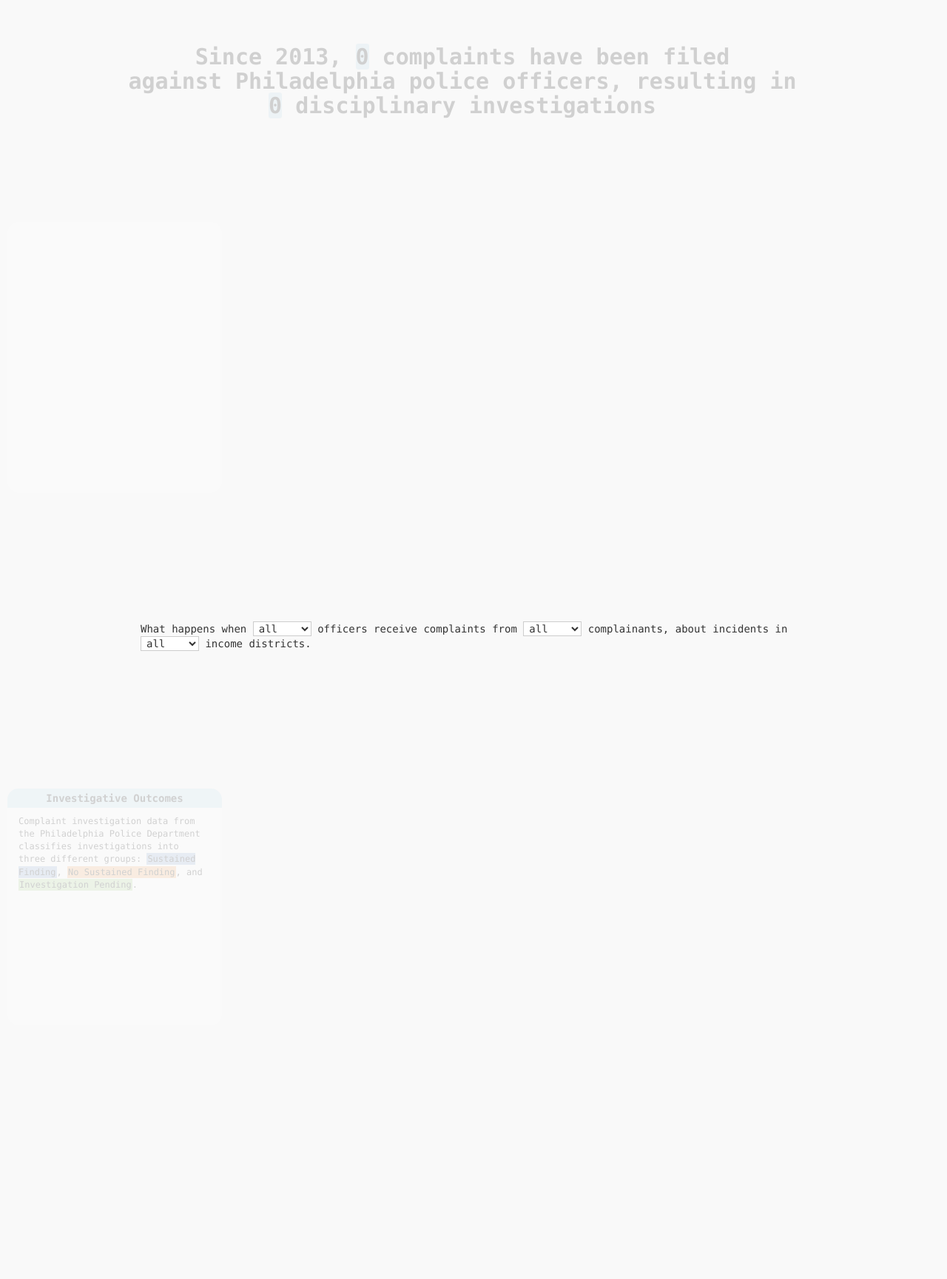
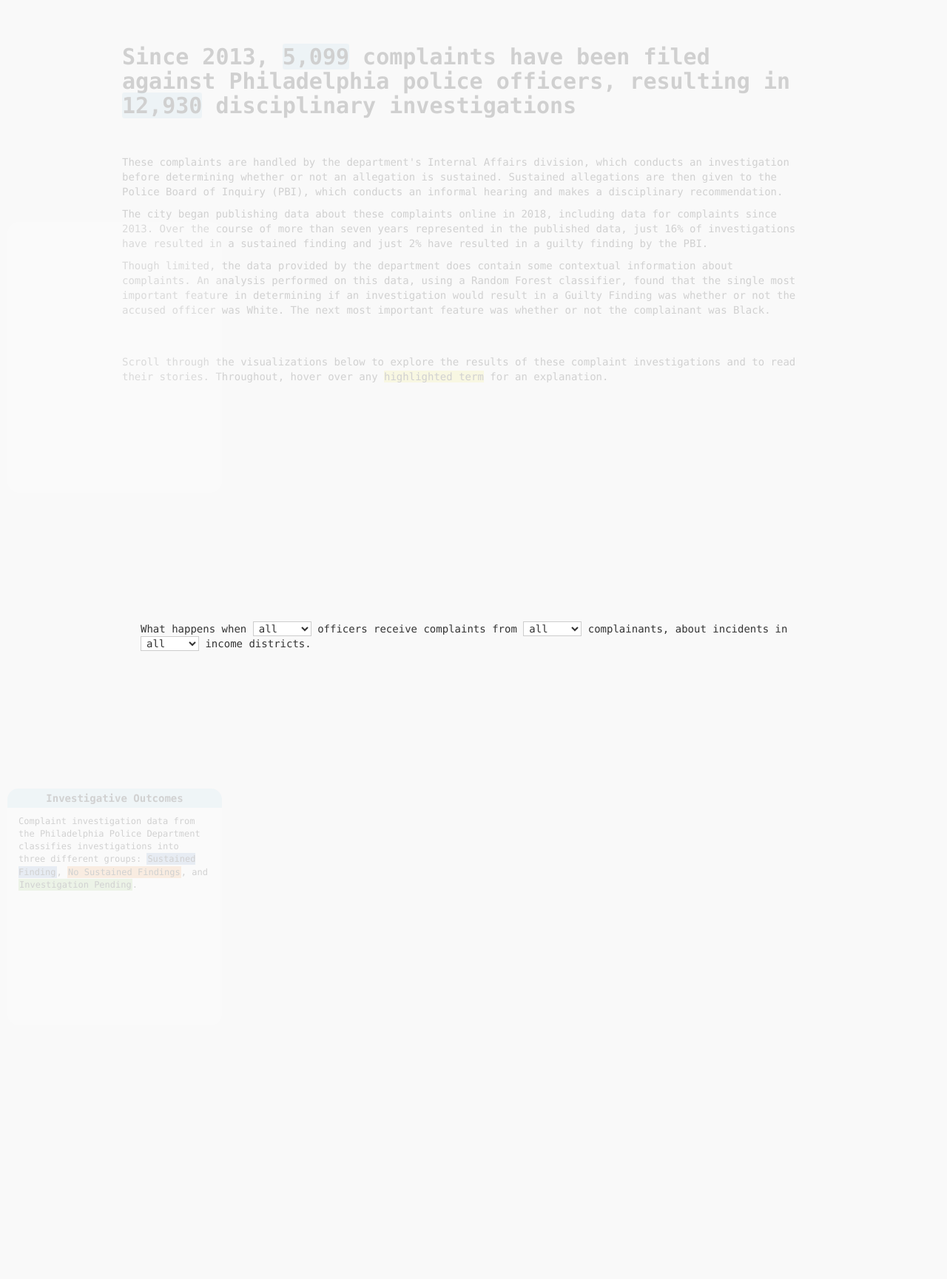
Before and after one commit to sdl60660/philly_police_complaints, a Flask app: template templates/index.html in a window 1280 px wide. Shown: the top 1729 px of the page at 74% size. Run offline with Flask 2, Linux system fonts and the light colour scheme; the template is opened without the code that fills it, so the values that code supplies are empty; some libraries are stand-ins or nearby versions.

Commit message:
Added content to introduction and added capacity for highlighted text annotations (though the actual content for those isn't really in place yet

```diff
--- a/static/js/flowchart.js
+++ b/static/js/flowchart.js
@@ -609,7 +609,7 @@ FlowChart.prototype.updateLegend = function() {
 FlowChart.prototype.setSummaryTooltips = function() {
     var vis = this;
 
-    vis.summaryTip = d3.tip
+    vis.summaryTip = d3.tip()
         .attr("class", "section-summary-tip")
         .offset()
         .html( function(d) {
--- a/static/js/main.js
+++ b/static/js/main.js
@@ -40,6 +40,52 @@ if( /Android|webOS|iPhone|iPad|iPod|BlackBerry|IEMobile|Opera Mini/i.test(naviga
     $(".step .body")
         .css("font-size", "18pt");
 }
+
+
+// Highlighted annotation text
+
+const textAnnotations = {
+    'highlighted term': 'Even this one!',
+    'guilty finding': 'This is what a Guilty Finding is.',
+    'sustained finding': 'This is what a Sustained Finding is.',
+    'investigation pending': 'This is what a Pending Investigation is.',
+    'no sustained findings': 'This is what No Sustained Findings is.',
+    'no guilty findings': 'sample',
+    'discipline pending': 'sample',
+    'training/counseling': 'sample',
+    'white': 'white',
+    'black': 'black',
+    'latinx': 'latinx',
+    'other': 'other'
+};
+
+ // jQuery to move div and create pop-up tooltip with annotation
+
+$('.annotated-text')
+    // .on("mouseover", function() {
+    .on("mousemove", function() {
+
+        const tooltipSelect = $("#annotation-tooltip");
+
+        tooltipSelect
+            .text(textAnnotations[$(this).text().toLowerCase()]);
+
+        let xOffset = event.pageX - tooltipSelect.width()/2;
+        if (xOffset < 0) {
+            xOffset += -1 * xOffset;
+        }
+
+        tooltipSelect
+            .css({top: event.pageY - tooltipSelect.height() - 40, left: xOffset})
+            .css("opacity", 1.0)
+            .css("z-index", 100);
+    })
+    .on("mouseout", function() {
+        $("#annotation-tooltip")
+            .css("opacity", 0.0)
+            .css("z-index", -1);
+    })
+
 
 function preprocessDataset(dataset) {
     dataset.forEach(function(d) {
@@ -379,11 +425,11 @@ function activate(index) {
 
     activeIndex = index;
 
-    if (lastIndex < activeIndex) {
-        scrollDirection = 'down'
+    if (lastIndex > activeIndex) {
+        scrollDirection = 'up'
     }
     else {
-        scrollDirection = 'up';
+        scrollDirection = 'down';
     }
     console.log(scrollDirection);
 
--- a/static/js/scroller.js
+++ b/static/js/scroller.js
@@ -91,7 +91,7 @@ function scroller() {
    *
    */
   function position() {
-    var pos = window.pageYOffset - containerStart;
+    var pos = window.pageYOffset - 5 - containerStart;
     var sectionIndex = d3.bisect(sectionPositions, pos);
     sectionIndex = Math.min(sections.size() - 1, sectionIndex);
 
--- a/templates/index.html
+++ b/templates/index.html
@@ -45,6 +45,7 @@
 
 <body>
 
+    <div class="d3-tip" id="annotation-tooltip" style="opacity: 0.0; position:absolute;">Default Text</div>
 
     <div id="sections">
 
@@ -58,9 +59,9 @@
             <div class="title">Investigative Outcomes</div>
             <div class="body">
                 Complaint investigation data from the Philadelphia Police Department classifies
-                investigations into three different groups: <span style="padding: 1px; background-color: rgba(101,141,198,0.6)">Sustained Finding</span>,
-                <span style="padding: 1px; background-color: rgba(242,142,44,0.6)">No Sustained Finding</span>, and
-                <span style="padding: 1px; background-color: rgba(141,198,101,0.6)">Investigation Pending</span>.
+                investigations into three different groups: <span class="annotated-text" style="padding: 1px; background-color: rgba(101,141,198,0.6)">Sustained Finding</span>,
+                <span class="annotated-text" style="padding: 1px; background-color: rgba(242,142,44,0.6)">No Sustained Findings</span>, and
+                <span class="annotated-text" style="padding: 1px; background-color: rgba(141,198,101,0.6)">Investigation Pending</span>.
             </div>
         </section>
         <div class="mobile-spacer"></div>
@@ -68,16 +69,16 @@
             <div class="title">Disciplinary Outcomes</div>
             <div class="body">
                 Among cases where the department's investigation yields a
-                <span style="padding: 1px; background-color: rgba(101,141,198,0.6)">Sustained Finding</span>, the
+                <span class="annotated-text" style="padding: 1px; background-color: rgba(101,141,198,0.6)">Sustained Finding</span>, the
                 complainant(s) must appear as a witness at a Police Board of Inquiry hearing. which makes a
                 guilty/not guilty recommendation. The report is then sent to a Commanding Officer, responsible for deciding on disciplinary action.
                 The department data classifies these disciplinary outcomes into four groups:
                 <br><br>
                 <ul>
-                    <li class="annotation-li"><span style="padding: 1px; background-color: rgba(115,152,203,0.6)">Guilty Finding</span></li>
-                    <li class="annotation-li"><span style="padding: 1px; background-color: rgba(147,175,215,0.6)">Training/Counseling</span></li>
-                    <li class="annotation-li"><span style="padding: 1px; background-color: rgba(178,198,226,0.6)">No Guilty Findings</span></li>
-                    <li class="annotation-li"><span style="padding: 1px; background-color: rgba(162,162,162,0.6)">Discipline Pending</span></li>
+                    <li class="annotation-li annotated-text"><span style="padding: 1px; background-color: rgba(115,152,203,0.6)">Guilty Finding</span></li>
+                    <li class="annotation-li annotated-text"><span style="padding: 1px; background-color: rgba(147,175,215,0.6)">Training/Counseling</span></li>
+                    <li class="annotation-li annotated-text"><span style="padding: 1px; background-color: rgba(178,198,226,0.6)">No Guilty Findings</span></li>
+                    <li class="annotation-li annotated-text"><span style="padding: 1px; background-color: rgba(162,162,162,0.6)">Discipline Pending</span></li>
                 </ul>
             </div>
         </section>
@@ -85,7 +86,7 @@
         <section class="step">
             <div class="title">Guilty Findings</div>
             <div class="body">
-                <span style="padding: 1px; background-color: rgba(115,152,203,0.6)">Guilty Findings</span>
+                <span class="annotated-text" style="padding: 1px; background-color: rgba(115,152,203,0.6)">Guilty Findings</span>
                 include all sustained investigations resulting in an officer being reprimanded, terminated, suspended or facing criminal charges. They account for just
                 2% of investigation outcomes.
                 <br><br>
@@ -96,15 +97,15 @@
         <section class="step">
             <div class="title">White Complainants</div>
             <div class="body">
-                Complaints filed by <span class="category-text white">White</span> complainants result in a guilty finding in 3.2% of investigations.
+                Complaints filed by <span class="annotated-text category-text white">White</span> complainants result in a guilty finding in 3.2% of investigations.
             </div>
         </section>
         <div class="mobile-spacer"></div>
         <section class="step">
             <div class="title">Black Complainants</div>
             <div class="body">
-                Meanwhile, for <span class="category-text black">Black</span> complainants, just 1.2% of investigations
-                result in a guilty finding (40% the rate of their <span class="category-text white">White</span> counterparts).
+                Meanwhile, for <span class="annotated-text category-text black">Black</span> complainants, just 1.2% of investigations
+                result in a guilty finding (40% the rate of their <span class="annotated-text category-text white">White</span> counterparts).
             </div>
         </section>
         <div class="mobile-spacer"></div>
@@ -113,18 +114,18 @@
             <div class="body">
                 This number shrinks even further for complaints filed specifically against <span class="category-text white">White</span> officers.
                 <br><br>
-                Just 0.6% of investigations against <span class="category-text white">White</span> officers filed by
-                <span class="category-text black">Black</span> complainants result in a guilty finding.
+                Just 0.6% of investigations against <span class="annotated-text category-text white">White</span> officers filed by
+                <span class="annotated-text category-text black">Black</span> complainants result in a guilty finding.
             </div>
         </section>
         <div class="mobile-spacer"></div>
         <section class="step">
             <div class="title">White Complainant/Black Officer</div>
             <div class="body">
-                Conversely, investigations against <span class="category-text black">Black</span> officers
-                filed by <span class="category-text white">White</span> complainants are <strong style="text-decoration: underline">6.5 times
+                Conversely, investigations against <span class="annotated-text category-text black">Black</span> officers
+                filed by <span class="annotated-text category-text white">White</span> complainants are <strong style="text-decoration: underline">6.5 times
                 more likely</strong> to result in a guilty finding than those filed against <span class="category-text white">White</span>
-                officers by <span class="category-text black">Black</span> complainants.
+                officers by <span class="annotated-text category-text black">Black</span> complainants.
                 <br><br>
                 These investigations are also 45% more likely to result in a sustained finding.
             </div>
@@ -138,7 +139,7 @@
             <div class="body">
                 This flowchart represents each disciplinary investigation as a single tile.
                 <br><br>
-                They can be filtered by date, using the timeline at the top or by type of investigation, using the options on the top right
+                They can be filtered by date, using the timeline at the top or by type of investigation, using the options on the top-right.
             </div>
         </section>
         <div class="mobile-spacer"></div>
@@ -186,9 +187,25 @@
     <div class="container viz-tile" id="intro-tile">
         <div class="row">
             <div class="col-md-1"></div>
-            <div class="col-md-10" id="intro-area" style="text-align:center;">
+            <div class="col-md-10" id="intro-area" style="text-align:left;">
                 <h2><strong>Since 2013, <span class="detail-title" id="total-complaints">0</span> complaints have been filed<br> against Philadelphia police officers,
                     resulting in <span class="detail-title" id="total-investigations">0</span> disciplinary investigations</strong></h2>
+                <br><br>
+                <p>These complaints are handled by the department's Internal Affairs division, which conducts an
+                    investigation before determining whether or not an allegation is sustained. Sustained allegations are then
+                    given to the Police Board of Inquiry (PBI), which conducts an informal hearing and makes a disciplinary recommendation.</p>
+                <p>The city began publishing data about these complaints online in 2018, including data for complaints since 2013.
+                Over the course of more than seven years represented in the published data, just 16% of investigations
+                    have resulted in a sustained finding and just 2% have resulted in a guilty finding by the PBI.</p>
+                <p>Though limited, the data provided by the department does contain some contextual information about complaints.
+                An analysis performed on this data, using a Random Forest classifier, found that the single most important
+                feature in determining if an investigation would result in a Guilty Finding was whether or not the accused officer
+                was White. The next most important feature was whether or not the complainant was Black.</p>
+
+                <br><br>
+
+                <p>Scroll through the visualizations below to explore the results of these complaint investigations and to read their stories.
+                    Throughout, hover over any <span class="annotated-text" style="background-color:rgba(245, 229, 27, 0.5)">highlighted term</span> for an explanation.</p>
             </div>
             <div class="col-md-1"></div>
         </div>
@@ -255,7 +272,7 @@
                         <option value="complainant_race">Complainant Race</option>
                         <option value="po_race">Officer Race</option>
                         <option value="district_income_group">Median District Income</option>
-                        <option value="complainant_sex">Complinant Gender</option>
+                        <option value="complainant_sex">Complainant Gender</option>
                         <option value="po_sex">Officer Gender</option>
                         <option value="prior_complaints_group">Known Prior Complaints</option>
                     </select>
@@ -280,9 +297,9 @@
                 <select data-placeholder="Select Complaint Types" class="chosen-select" multiple style="width:300px;" tabindex="4" id="incident-type-select"></select>
             </div>
         </div>
-        <div class="row" style="margin-top: -60px;">
+        <div class="row">
             <div class="col-md-1"></div>
-            <div class="col-md-10 col-sm-12" id="chart-area" style="width:100%;"></div>
+            <div class="col-md-10 col-sm-12" id="chart-area" style="width:100%; margin-top: -75px;"></div>
             <div class="col-md-1"></div>
         </div>
     </div>
```
